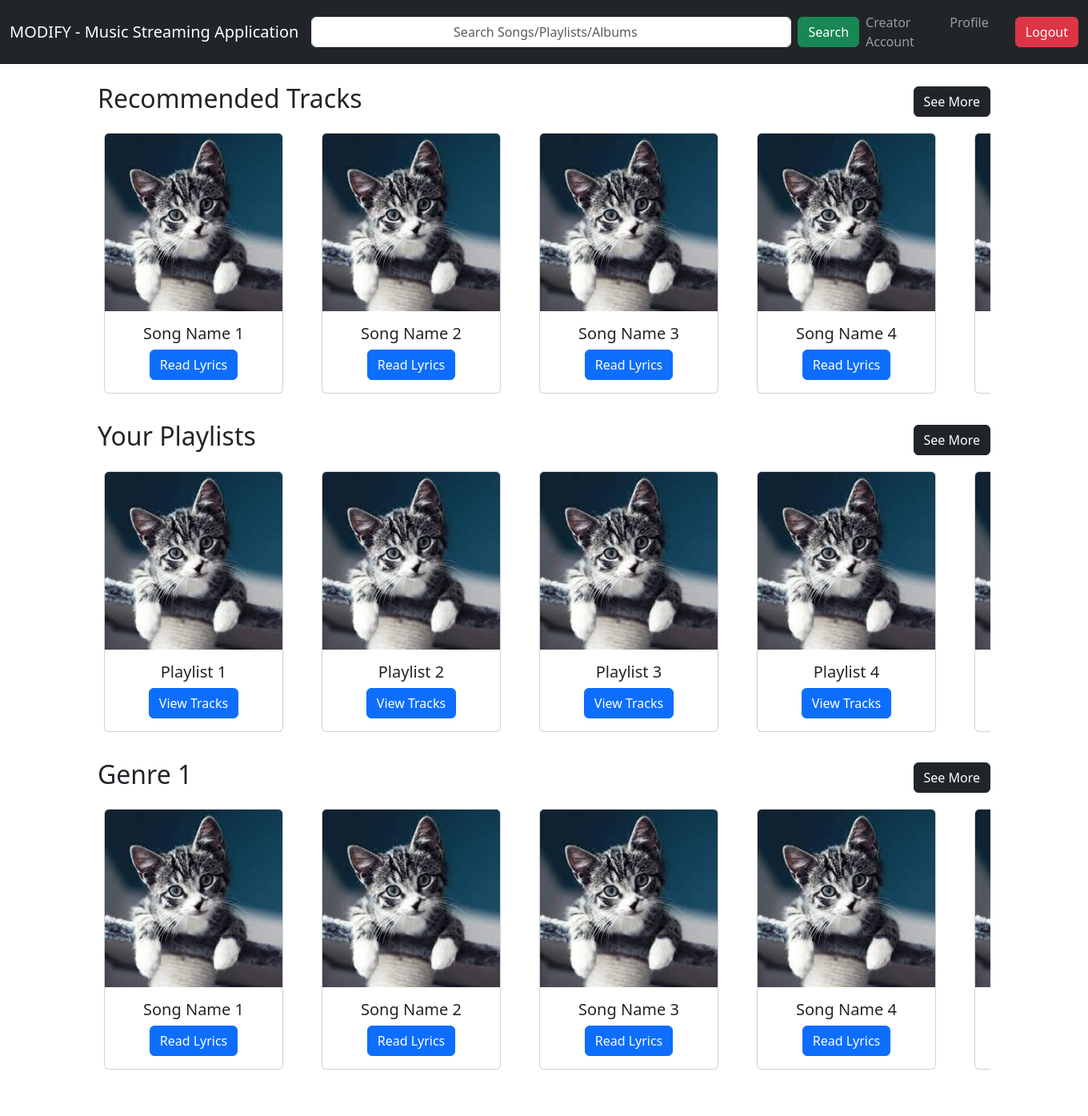
After one commit to adhirajpandey/Modify, a Flask app: page /user-home in a window 1360 px wide. The commit adds this page. Shown: the whole page at 80% size. Run offline with Flask 3, Linux system fonts and the light colour scheme.

Commit message:
Add User Home

```diff
--- a/application/controllers.py
+++ b/application/controllers.py
@@ -45,3 +45,7 @@ def user_login():
 @app.route("/admin-login", methods = ["GET"])
 def admin_login():
     return render_template("admin_login.html")
+
+@app.route("/user-home", methods = ["GET"])
+def user_home():
+    return render_template("user_home.html")
--- a/templates/base.html
+++ b/templates/base.html
@@ -3,7 +3,7 @@
   <head>
     <meta charset="utf-8">
     <meta name="viewport" content="width=device-width, initial-scale=1">
-    <title>Modify Music</title>
+    <title>Modify Music App</title>
     <link href="https://cdn.jsdelivr.net/npm/bootstrap@5.3.2/dist/css/bootstrap.min.css" rel="stylesheet" integrity="sha384-T3c6CoIi6uLrA9TneNEoa7RxnatzjcDSCmG1MXxSR1GAsXEV/Dwwykc2MPK8M2HN" crossorigin="anonymous">
   </head>
   <body>
--- /dev/null
+++ b/templates/user_home.html
@@ -0,0 +1,300 @@
+{% extends "base.html" %}
+
+{% block navbar %}
+
+<div class="collapse navbar-collapse" id="navbarSupportedContent">
+    <form class="d-flex mx-auto">
+        <input class="form-control me-2 text-center" type="search" placeholder="Search Songs/Playlists/Albums" aria-label="Search" style="width: 600px;">
+        <button class="btn btn-success" type="submit">Search</button>
+    </form>
+    <ul class="navbar-nav ms-auto mb-2 mb-lg-0" style="margin-right: 15px;">
+        <li class="nav-item">
+            <a class="nav-link {% if request.path == '/content1' %} active {% endif %}" href="/creator-register" style="margin-right: 10px;">Creator Account</a>
+        </li>
+        <li class="nav-item">
+            <a class="nav-link {% if request.path == '/content2' %} active {% endif %}" href="/profile" style="margin-right: 10px;">Profile</a>
+        </li>
+    </ul>
+    <div class="d-flex">
+        <a href="/logout" style="color: white; text-decoration: none"><button class="btn btn-danger btn-block">Logout</button></a>
+    </div>
+</div>
+{% endblock navbar %}
+
+
+{% block content %}
+
+<div class="container">
+    <div class="d-flex justify-content-between align-items-center">
+        <h2 class="text-start">Recommended Tracks</h2>
+        <a href="#" class="btn btn-dark">See More</a>
+    </div>
+    <div class="d-flex flex-nowrap overflow-auto">
+        <div class="col ms-2 mt-3">
+            <div class="card" style="width: 14rem; margin-bottom: 10px;">
+                <img class="card-img-top" src="/static/cat.jpg" alt="Card image cap">
+                <div class="card-body text-center">
+                    <h5 class="card-title">Song Name 1</h5>
+                    <a href="#" class="btn btn-primary">Read Lyrics</a>
+                </div>
+            </div>
+        </div>
+
+        <div class="col ms-5 mt-3">
+            <div class="card" style="width: 14rem; margin-bottom: 10px;;">
+                <img class="card-img-top" src="/static/cat.jpg" alt="Card image cap">
+                <div class="card-body text-center">
+                    <h5 class="card-title">Song Name 2</h5>
+                    <a href="#" class="btn btn-primary">Read Lyrics</a>
+                </div>
+            </div>
+        </div>
+
+        <div class="col ms-5 mt-3">
+            <div class="card" style="width: 14rem; margin-bottom: 10px;;">
+                <img class="card-img-top" src="/static/cat.jpg" alt="Card image cap">
+                <div class="card-body text-center">
+                    <h5 class="card-title">Song Name 3</h5>
+                    <a href="#" class="btn btn-primary">Read Lyrics</a>
+                </div>
+            </div>
+        </div>
+
+        <div class="col ms-5 mt-3">
+            <div class="card" style="width: 14rem; margin-bottom: 10px;;">
+                <img class="card-img-top" src="/static/cat.jpg" alt="Card image cap">
+                <div class="card-body text-center">
+                    <h5 class="card-title">Song Name 4</h5>
+                    <a href="#" class="btn btn-primary">Read Lyrics</a>
+                </div>
+            </div>
+        </div>
+
+        <div class="col ms-5 mt-3">
+            <div class="card" style="width: 14rem; margin-bottom: 10px;;">
+                <img class="card-img-top" src="/static/cat.jpg" alt="Card image cap">
+                <div class="card-body text-center">
+                    <h5 class="card-title">Song Name 5</h5>
+                    <a href="#" class="btn btn-primary">Read Lyrics</a>
+                </div>
+            </div>
+        </div>
+
+        <div class="col ms-5 mt-3">
+            <div class="card" style="width: 14rem; margin-bottom: 10px;;">
+                <img class="card-img-top" src="/static/cat.jpg" alt="Card image cap">
+                <div class="card-body text-center">
+                    <h5 class="card-title">Song Name 6</h5>
+                    <a href="#" class="btn btn-primary">Read Lyrics</a>
+                </div>
+            </div>
+        </div>
+
+        <div class="col ms-5 mt-3">
+            <div class="card" style="width: 14rem; margin-bottom: 10px;;">
+                <img class="card-img-top" src="/static/cat.jpg" alt="Card image cap">
+                <div class="card-body text-center">
+                    <h5 class="card-title">Song Name 7</h5>
+                    <a href="#" class="btn btn-primary">Read Lyrics</a>
+                </div>
+            </div>
+        </div>
+
+        <div class="col ms-5 mt-3">
+            <div class="card" style="width: 14rem; margin-bottom: 10px;;">
+                <img class="card-img-top" src="/static/cat.jpg" alt="Card image cap">
+                <div class="card-body text-center">
+                    <h5 class="card-title">Song Name 8</h5>
+                    <a href="#" class="btn btn-primary">Read Lyrics</a>
+                </div>
+            </div>
+        </div>
+
+    </div>
+</div>
+
+<br>
+
+<div class="container">
+    <div class="d-flex justify-content-between align-items-center">
+        <h2 class="text-start">Your Playlists</h2>
+        <a href="#" class="btn btn-dark">See More</a>
+    </div>
+    <div class="d-flex flex-nowrap overflow-auto">
+        <div class="col ms-2 mt-3">
+            <div class="card" style="width: 14rem; margin-bottom: 10px;;">
+                <img class="card-img-top" src="/static/cat.jpg" alt="Card image cap">
+                <div class="card-body text-center">
+                    <h5 class="card-title">Playlist 1</h5>
+                    <a href="#" class="btn btn-primary">View Tracks</a>
+                </div>
+            </div>
+        </div>
+
+        <div class="col ms-5 mt-3">
+            <div class="card" style="width: 14rem; margin-bottom: 10px;;">
+                <img class="card-img-top" src="/static/cat.jpg" alt="Card image cap">
+                <div class="card-body text-center">
+                    <h5 class="card-title">Playlist 2</h5>
+                    <a href="#" class="btn btn-primary">View Tracks</a>
+                </div>
+            </div>
+        </div>
+
+        <div class="col ms-5 mt-3">
+            <div class="card" style="width: 14rem; margin-bottom: 10px;;">
+                <img class="card-img-top" src="/static/cat.jpg" alt="Card image cap">
+                <div class="card-body text-center">
+                    <h5 class="card-title">Playlist 3</h5>
+                    <a href="#" class="btn btn-primary">View Tracks</a>
+                </div>
+            </div>
+        </div>
+
+        <div class="col ms-5 mt-3">
+            <div class="card" style="width: 14rem; margin-bottom: 10px;;">
+                <img class="card-img-top" src="/static/cat.jpg" alt="Card image cap">
+                <div class="card-body text-center">
+                    <h5 class="card-title">Playlist 4</h5>
+                    <a href="#" class="btn btn-primary">View Tracks</a>
+                </div>
+            </div>
+        </div>
+
+        <div class="col ms-5 mt-3">
+            <div class="card" style="width: 14rem; margin-bottom: 10px;;">
+                <img class="card-img-top" src="/static/cat.jpg" alt="Card image cap">
+                <div class="card-body text-center">
+                    <h5 class="card-title">Playlist 5</h5>
+                    <a href="#" class="btn btn-primary">View Tracks</a>
+                </div>
+            </div>
+        </div>
+
+        <div class="col ms-5 mt-3">
+            <div class="card" style="width: 14rem; margin-bottom: 10px;;">
+                <img class="card-img-top" src="/static/cat.jpg" alt="Card image cap">
+                <div class="card-body text-center">
+                    <h5 class="card-title">Playlist 6</h5>
+                    <a href="#" class="btn btn-primary">View Tracks</a>
+                </div>
+            </div>
+        </div>
+
+        <div class="col ms-5 mt-3">
+            <div class="card" style="width: 14rem; margin-bottom: 10px;;">
+                <img class="card-img-top" src="/static/cat.jpg" alt="Card image cap">
+                <div class="card-body text-center">
+                    <h5 class="card-title">Playlist 7</h5>
+                    <a href="#" class="btn btn-primary">View Tracks</a>
+                </div>
+            </div>
+        </div>
+
+        <div class="col ms-5 mt-3">
+            <div class="card" style="width: 14rem; margin-bottom: 10px;;">
+                <img class="card-img-top" src="/static/cat.jpg" alt="Card image cap">
+                <div class="card-body text-center">
+                    <h5 class="card-title">Playlist 8</h5>
+                    <a href="#" class="btn btn-primary">View Tracks</a>
+                </div>
+            </div>
+        </div>
+
+    </div>
+</div>
+
+<br>
+
+<div class="container">
+    <div class="d-flex justify-content-between align-items-center">
+        <h2 class="text-start">Genre 1</h2>
+        <a href="#" class="btn btn-dark">See More</a>
+    </div>
+    <div class="d-flex flex-nowrap overflow-auto">
+        <div class="col ms-2 mt-3">
+            <div class="card" style="width: 14rem; margin-bottom: 10px;;">
+                <img class="card-img-top" src="/static/cat.jpg" alt="Card image cap">
+                <div class="card-body text-center">
+                    <h5 class="card-title">Song Name 1</h5>
+                    <a href="#" class="btn btn-primary">Read Lyrics</a>
+                </div>
+            </div>
+        </div>
+
+        <div class="col ms-5 mt-3">
+            <div class="card" style="width: 14rem; margin-bottom: 10px;;">
+                <img class="card-img-top" src="/static/cat.jpg" alt="Card image cap">
+                <div class="card-body text-center">
+                    <h5 class="card-title">Song Name 2</h5>
+                    <a href="#" class="btn btn-primary">Read Lyrics</a>
+                </div>
+            </div>
+        </div>
+
+        <div class="col ms-5 mt-3">
+            <div class="card" style="width: 14rem; margin-bottom: 10px;;">
+                <img class="card-img-top" src="/static/cat.jpg" alt="Card image cap">
+                <div class="card-body text-center">
+                    <h5 class="card-title">Song Name 3</h5>
+                    <a href="#" class="btn btn-primary">Read Lyrics</a>
+                </div>
+            </div>
+        </div>
+
+        <div class="col ms-5 mt-3">
+            <div class="card" style="width: 14rem; margin-bottom: 10px;;">
+                <img class="card-img-top" src="/static/cat.jpg" alt="Card image cap">
+                <div class="card-body text-center">
+                    <h5 class="card-title">Song Name 4</h5>
+                    <a href="#" class="btn btn-primary">Read Lyrics</a>
+                </div>
+            </div>
+        </div>
+
+        <div class="col ms-5 mt-3">
+            <div class="card" style="width: 14rem; margin-bottom: 10px;;">
+                <img class="card-img-top" src="/static/cat.jpg" alt="Card image cap">
+                <div class="card-body text-center">
+                    <h5 class="card-title">Song Name 5</h5>
+                    <a href="#" class="btn btn-primary">Read Lyrics</a>
+                </div>
+            </div>
+        </div>
+
+        <div class="col ms-5 mt-3">
+            <div class="card" style="width: 14rem; margin-bottom: 10px;;">
+                <img class="card-img-top" src="/static/cat.jpg" alt="Card image cap">
+                <div class="card-body text-center">
+                    <h5 class="card-title">Song Name 6</h5>
+                    <a href="#" class="btn btn-primary">Read Lyrics</a>
+                </div>
+            </div>
+        </div>
+
+        <div class="col ms-5 mt-3">
+            <div class="card" style="width: 14rem; margin-bottom: 10px;;">
+                <img class="card-img-top" src="/static/cat.jpg" alt="Card image cap">
+                <div class="card-body text-center">
+                    <h5 class="card-title">Song Name 7</h5>
+                    <a href="#" class="btn btn-primary">Read Lyrics</a>
+                </div>
+            </div>
+        </div>
+
+        <div class="col ms-5 mt-3">
+            <div class="card" style="width: 14rem; margin-bottom: 10px;;">
+                <img class="card-img-top" src="/static/cat.jpg" alt="Card image cap">
+                <div class="card-body text-center">
+                    <h5 class="card-title">Song Name 8</h5>
+                    <a href="#" class="btn btn-primary">Read Lyrics</a>
+                </div>
+            </div>
+        </div>
+
+    </div>
+</div>
+
+<br>
+<br>
+{% endblock content %}
```
Also changed, not shown: application/models.py (+9 -0 lines), static/cat.jpg (added).
